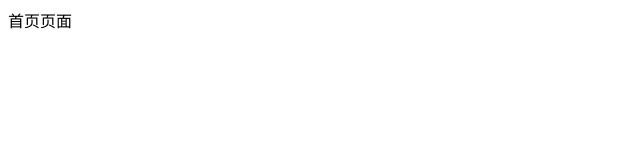
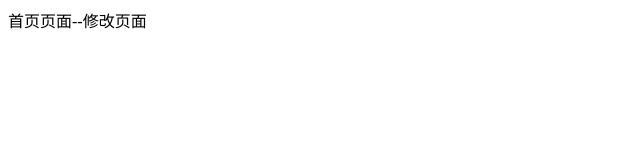
Before and after one commit to ziyuanyihe/testprogas, a plain HTML site: page index.html in a window 1280 px wide. Shown: the whole page, without its empty margins (0-640 px from the left). Drawn offline with Linux system fonts and the light colour scheme.

```diff
--- a/index.html
+++ b/index.html
@@ -8,7 +8,7 @@
 </head>
 
 <body>
-    首页页面
+    首页页面--修改页面
 </body>
 
 </html>
```
Also changed, not shown: 2 other files.
